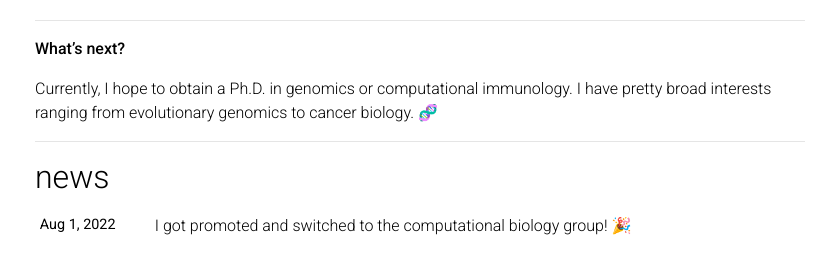
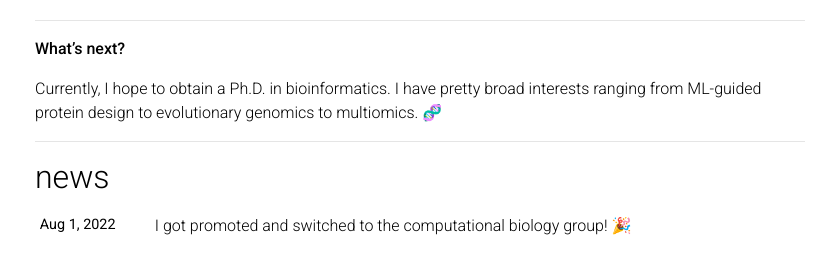
Before and after one commit to gracejacobson/gracejacobson.github.io, a Jekyll site: the page built from _pages/about.md, in a window 1280 px wide. Shown: the part 445-716 px from the top of the page, without its empty margins (220-1056 px from the left). Built offline with Jekyll 4.4.1, drawn with Linux system fonts in a browser that asks for light colours; full-size pictures stand in for the smaller copies a plugin makes; emoji names are drawn with the system emoji font; comment, search, counter and statistics services are not loaded; a style sheet for code colours, icons or effects is not loaded.

Commit message:
Update about.md

```diff
--- a/_pages/about.md
+++ b/_pages/about.md
@@ -25,6 +25,6 @@
 
 **What’s next?**
 
-Currently, I hope to obtain a Ph.D. in genomics or computational immunology. I have pretty broad interests ranging from evolutionary genomics to cancer biology. 🧬
+Currently, I hope to obtain a Ph.D. in bioinformatics. I have pretty broad interests ranging from ML-guided protein design to evolutionary genomics to multiomics. 🧬
 
 ***
```
